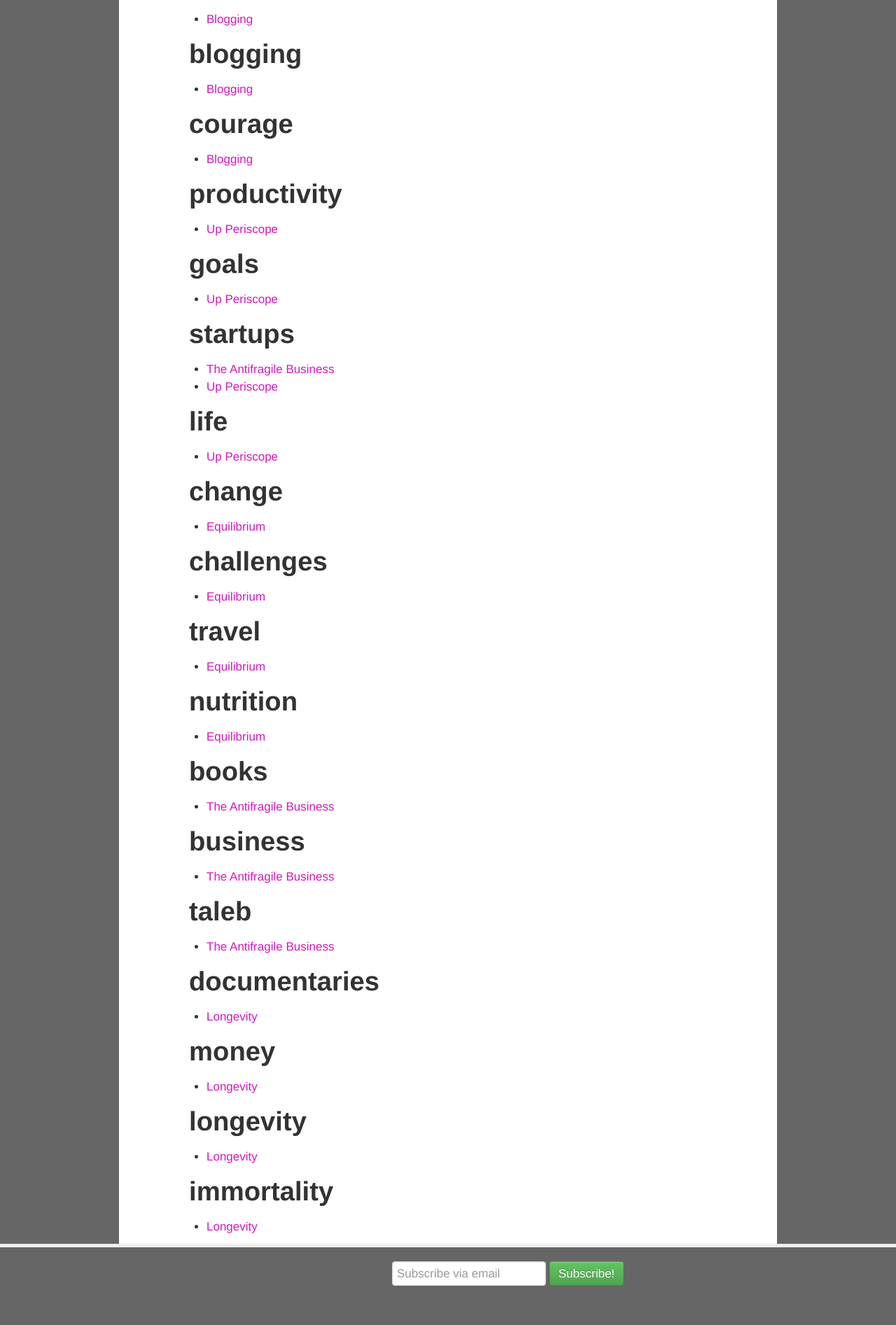
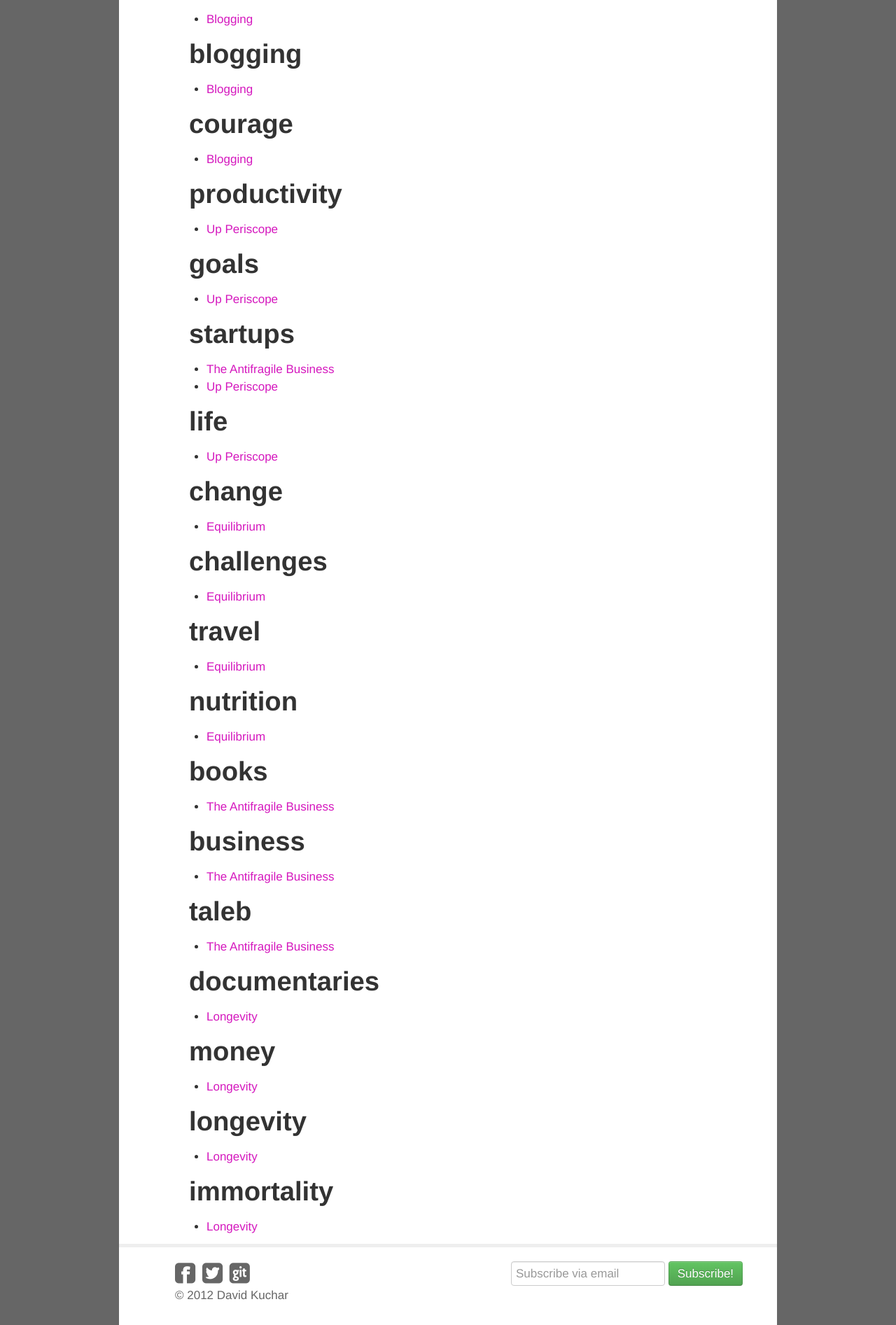
Before and after one commit to davidkuchar/davidkuchar.github.com, a Jekyll site: the page built from tags.html, in a window 1280 px wide. Shown: the part 1003-2896 px from the top of the page at 70% size. Built offline with Jekyll 4.4.1, drawn with Linux system fonts in a browser that asks for light colours; Markdown is read by kramdown in place of the engine named in the settings.

Commit message:
fixed bugs in social tags and in tags page (extra </div>)

```diff
--- a/_layouts/default.html
+++ b/_layouts/default.html
@@ -37,8 +37,8 @@
 			<div class="row">
 				<div class="span5 offset1">
 					<ul>
-						<a href="https://facebook.com/davekuchar" target="_default"><i class="icon-twitter-sign icon-2x"></i></a>
-						<a href="https://twitter.com/davidkuchar" target="_default"><i class="icon-facebook-sign icon-2x"></i></a>
+						<a href="https://facebook.com/davekuchar" target="_default"><i class="icon-facebook-sign icon-2x"></i></a>
+						<a href="https://twitter.com/davidkuchar" target="_default"><i class="icon-twitter-sign icon-2x"></i></a>
 						<a href="https://github.com/davidkuchar" target="_default"><i class="icon-github-sign icon-2x"></i></a>
 						<!--
 						<li><a href="https://facebook.com/davekuchar" target="_default">facebook</a><span>|</span></li>
--- a/tags.html
+++ b/tags.html
@@ -17,5 +17,3 @@ title: tags
 		</ul>
 	{% endfor %}
 </div>
-
-</div>
```
Lines whose indentation alone changed are shown as unchanged.
